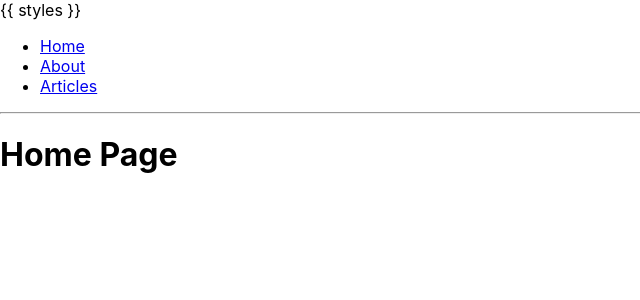
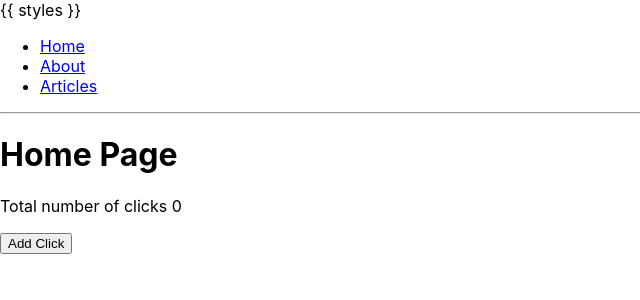
Before and after one commit to smartcaeser/reactssr, a React (Create React App) app: page / in a window 1280 px wide. Shown: the top 300 px of the page, without its empty margins (0-640 px from the left). Built offline with nearby package versions, Linux system fonts and the light colour scheme.

Commit message:
adding counter context

```diff
--- /dev/null
+++ b/src/CounterContext.js
@@ -0,0 +1,2 @@
+import { createContext } from "react";
+export const CounterContext = createContext();
--- /dev/null
+++ b/src/CounterProvider.js
@@ -0,0 +1,17 @@
+import React,{ useState } from "react";
+import { CounterContext } from "./CounterContext";
+
+export const CounterProvider = ({ children}) => {
+    const [numberOfClicks , setNumberOfClicks] = useState(0);
+
+    const increament = () => {
+        setNumberOfClicks(numberOfClicks + 1);
+    };
+
+
+    return (
+        <CounterContext.Provider value={{numberOfClicks , increament}}>
+            {children}
+        </CounterContext.Provider>
+    );
+};
--- /dev/null
+++ b/src/common/CounterButton.js
@@ -0,0 +1,13 @@
+import React, { useContext } from "react";
+import { CounterContext } from "../CounterContext";
+
+export const CounterButton = () => {
+
+    const { numberOfClicks , increament } = useContext(CounterContext);
+    return (
+        <>
+            <p>Total number of clicks { numberOfClicks }</p>
+            <button onClick={() => { increament(); }}>Add Click</button>
+        </>
+    );
+};
--- a/src/pages/home.js
+++ b/src/pages/home.js
@@ -1,7 +1,12 @@
 import React from 'react';
+import { CounterButton } from '../common/CounterButton';
+import { CounterProvider } from '../CounterProvider';
 
 export const Home = () => {
     return (
-        <h1>Home Page</h1>
+        <CounterProvider>
+            <h1>Home Page</h1>
+            <CounterButton/>
+        </CounterProvider>
     );
 };
```
